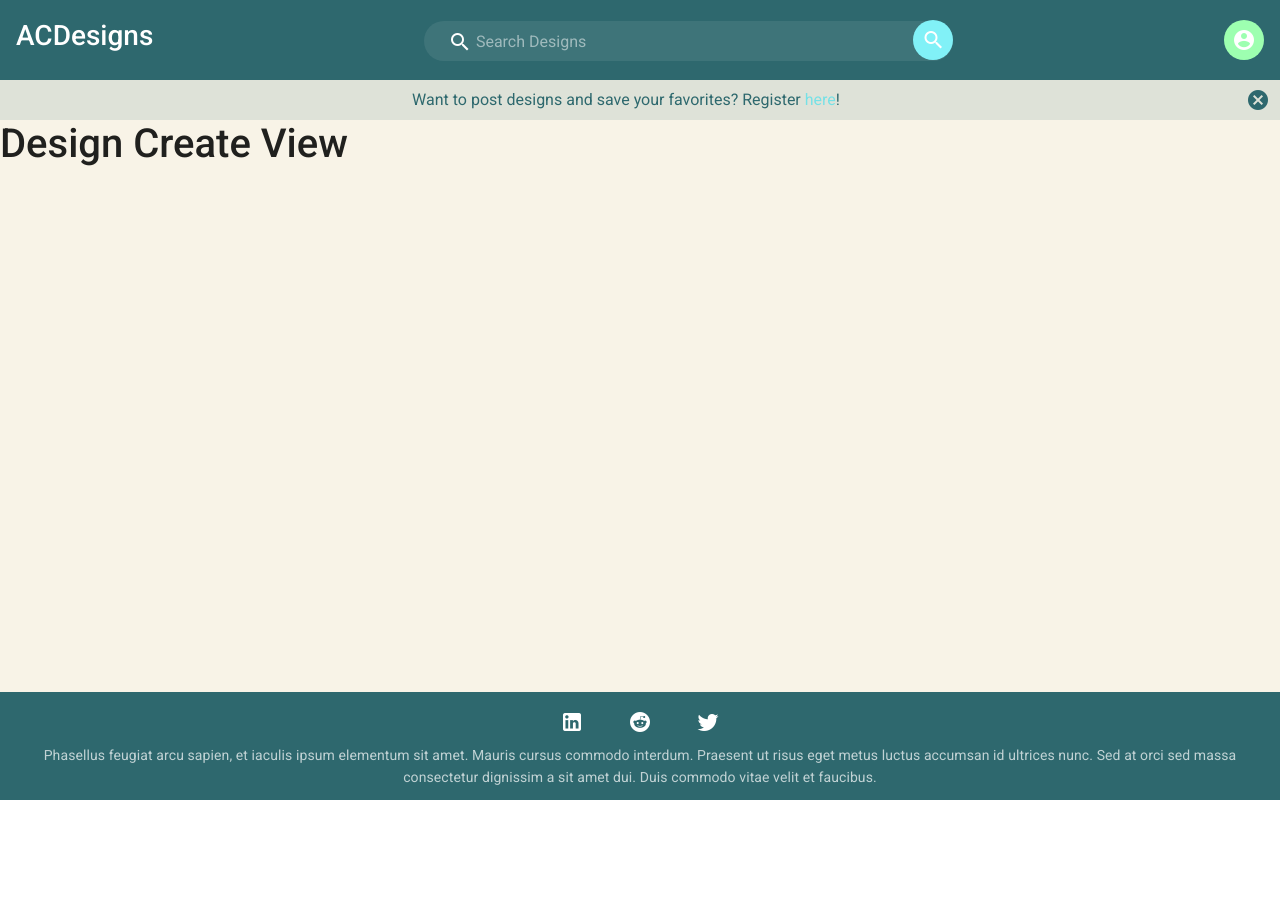
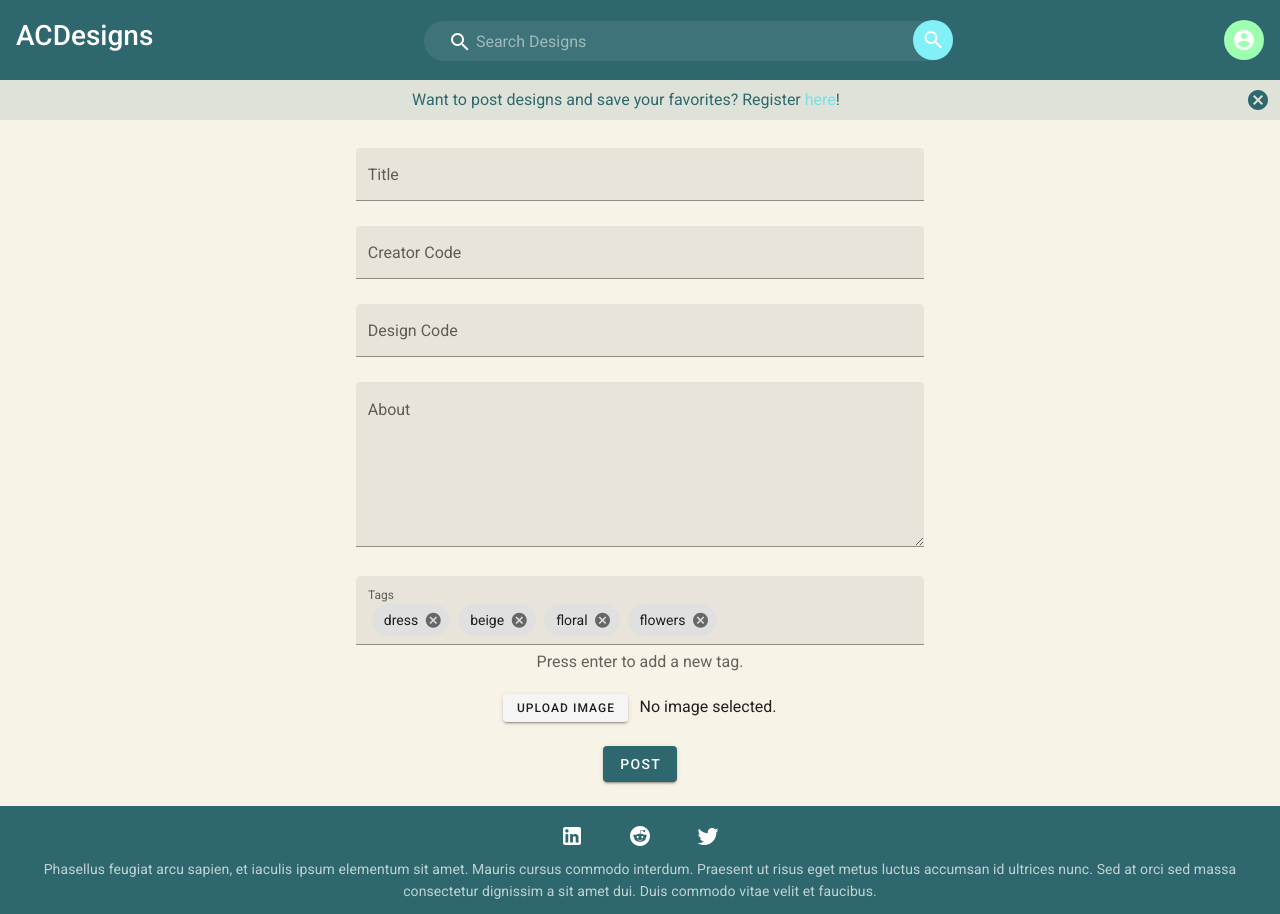
Before and after one commit to ShelbyKone/ACDesigns, a Vue app in the folder acdesigns/: page /design-create in a window 1280 px wide. Before the commit the page ends 800 px from the top, so only its background shows below. Built offline with nearby package versions, Linux system fonts and the light colour scheme.

Commit message:
ui changes

```diff
--- a/acdesigns/src/components/Navbar.vue
+++ b/acdesigns/src/components/Navbar.vue
@@ -60,6 +60,11 @@
             </v-btn>
           </v-list-item>
           <v-list-item v-if="$store.state.isLoggedIn">
+            <v-btn to="/design-create" text block>
+              <span>Post Design</span>
+            </v-btn>
+          </v-list-item>
+          <v-list-item v-if="$store.state.isLoggedIn">
             <v-btn to="/profile" text block>
               <span>Profile</span>
             </v-btn>
--- a/acdesigns/src/views/Auth/Login.vue
+++ b/acdesigns/src/views/Auth/Login.vue
@@ -2,7 +2,7 @@
   <v-container>
     <v-row class="justify-center mt-12">
       <v-col class="col-md-6" align="center">
-        <v-card flat class="rounded-0">
+        <v-card class="rounded-0">
           <v-card-title class="justify-center text-h3"
             >Login</v-card-title
           >
--- a/acdesigns/src/views/Auth/Register.vue
+++ b/acdesigns/src/views/Auth/Register.vue
@@ -2,7 +2,7 @@
   <v-container>
     <v-row class="justify-center mt-12">
       <v-col class="col-md-6" align="center">
-        <v-card flat class="rounded-0">
+        <v-card class="rounded-0">
           <v-card-title class="justify-center text-h3"
             >Register</v-card-title
           >
--- a/acdesigns/src/views/Design/Design.vue
+++ b/acdesigns/src/views/Design/Design.vue
@@ -1,11 +1,134 @@
 <template>
-  <div>
-    <h1>Design View</h1>
-  </div>
+  <v-container class="my-4">
+    <v-row class="justify-center">
+      <v-col
+        class="col-md-8 col-lg-6 col-xl-6"
+        :align="this.$vuetify.breakpoint.mdAndUp ? 'left' : 'center'"
+      >
+        <v-card max-width="500" class="rounded-0">
+          <v-card-title class="justify-center">{{ title }}</v-card-title>
+          <v-card-subtitle class="pb-2 text-center">{{
+            designId
+          }}</v-card-subtitle>
+          <v-img :src="imageURL" :aspect-ratio="16 / 9" width="500"> </v-img>
+          <v-card-text>
+            <div class="text-center">
+              <v-chip
+                v-for="(tag, index) in tags"
+                v-bind:key="index"
+                class="ma-1"
+                x-small
+              >
+                <router-link to="/search" class="dark--text">
+                  {{ tag }}
+                </router-link>
+              </v-chip>
+            </div>
+          </v-card-text>
+        </v-card>
+      </v-col>
+      <v-col
+        class="col-md-4 col-lg-3 col-xl-3"
+        :align="this.$vuetify.breakpoint.mdAndUp ? 'right' : 'center'"
+      >
+        <v-card max-width="250" class="rounded-0" align="center">
+          <v-card-text class="py-9">
+            <v-img
+              :src="imageURL2"
+              class="rounded-circle"
+              :aspect-ratio="9 / 9"
+              width="150"
+            ></v-img>
+            <v-card-title class="justify-center"
+              ><router-link to="/profile">Username</router-link></v-card-title
+            >
+            <v-card-subtitle class="pb-0 text-center"
+              >1234-1234-1234</v-card-subtitle
+            >
+          </v-card-text>
+        </v-card>
+        <v-card
+          max-width="250"
+          class="rounded-0 mt-10"
+          align="center"
+        >
+          <v-row>
+            <v-col>
+              <v-card-text class="mt-1">
+                <v-tooltip bottom>
+                  <template v-slot:activator="{ on }">
+                    <v-btn
+                      color="secondary"
+                      class="elevation-3"
+                      v-on="on"
+                      dark
+                      fab
+                    >
+                      <v-icon dark> mdi-heart </v-icon>
+                    </v-btn>
+                  </template>
+                  <span>Favorite</span>
+                </v-tooltip>
+              </v-card-text>
+            </v-col>
+            <v-col class="ml-n16">
+              <v-card-text class="mt-n2">
+                <v-card-title class="justify-center">123</v-card-title>
+                <v-card-subtitle class="pb-0 text-center">
+                  Favorites
+                </v-card-subtitle>
+              </v-card-text>
+            </v-col>
+          </v-row>
+        </v-card>
+      </v-col>
+    </v-row>
+    <v-row class="justify-center">
+      <v-col class="col-md-12 col-lg-9 col-xl-9" align="center">
+        <v-card class="rounded-0 mt-4" align="center">
+          <v-card-text
+            >Lorem ipsum dolor sit amet, consectetur adipiscing elit, sed do
+            eiusmod tempor incididunt ut labore et dolore magna aliqua. Ut enim
+            ad minim veniam, quis nostrud exercitation ullamco laboris nisi ut
+            aliquip ex ea commodo consequat.</v-card-text
+          >
+        </v-card>
+        <v-expansion-panels>
+        <v-expansion-panel class="mt-4 white">
+          <v-expansion-panel-header> Comments </v-expansion-panel-header>
+          <v-expansion-panel-content>
+          </v-expansion-panel-content>
+        </v-expansion-panel>
+        </v-expansion-panels>
+      </v-col>
+    </v-row>
+  </v-container>
 </template>
 
 <script>
 export default {
   name: "Design",
+  data: function () {
+    return {
+      title: "Flower Dress",
+      imageURL:
+        "https://i.pinimg.com/originals/bf/61/74/bf61742604dafed27f29956362eb7bc7.jpg",
+      imageURL2:
+        "https://cdn.vox-cdn.com/thumbor/ODdbH80D3RbvdrAkjvKBkYVnWiM=/0x0:1280x720/1200x800/filters:focal(538x258:742x462)/cdn.vox-cdn.com/uploads/chorus_image/image/66760053/EXWjbofU4AAS42b.0.jpg",
+      designId: "1234-1234-1234",
+      tags: [
+        "dress",
+        "beige",
+        "floral",
+        "flowers",
+        "modern inspiration",
+        "belt",
+        "animal crossing",
+        "tan",
+        "tulips",
+        "summer",
+      ],
+    };
+  },
 };
 </script>
--- a/acdesigns/src/views/Design/DesignCreate.vue
+++ b/acdesigns/src/views/Design/DesignCreate.vue
@@ -1,11 +1,81 @@
 <template>
-  <div>
-    <h1>Design Create View</h1>
-  </div>
+  <v-container>
+    <v-row class="justify-center mt-1">
+      <v-col class="col-md-6" align="center">
+        <v-form class="mb-3">
+          <v-text-field label="Title" color="dark" filled dense clearable>
+          </v-text-field>
+          <v-text-field
+            label="Creator Code"
+            color="dark"
+            filled
+            dense
+            clearable
+          >
+          </v-text-field>
+          <v-text-field label="Design Code" color="dark" filled dense clearable>
+          </v-text-field>
+          <v-textarea
+            name="input-7-1"
+            label="About"
+            color="dark"
+            filled
+            flat
+          ></v-textarea>
+          <v-combobox
+            v-model="tags"
+            :items="items"
+            chips
+            label="Tags"
+            multiple
+            color="dark"
+            append-icon=""
+            filled
+          >
+            <template v-slot:selection="{ attrs, item, select, selected }">
+              <v-chip
+                v-bind="attrs"
+                :input-value="selected"
+                close
+                @click="select"
+                @click:close="remove(item)"
+              >
+                {{ item }}
+              </v-chip>
+            </template>
+          </v-combobox>
+          <p class="text--secondary mt-n6">Press enter to add a new tag.</p>
+          <div class="mt-5">
+            <v-btn small>Upload Image</v-btn>
+            <span class="ml-3">No image selected.</span>
+          </div>
+          <div class="mt-6">
+            <v-btn color="dark" dark>Post</v-btn>
+          </div>
+        </v-form>
+      </v-col>
+    </v-row>
+  </v-container>
 </template>
 
 <script>
 export default {
   name: "DesignCreate",
+  data: function () {
+    return {
+      tags: [
+        "dress",
+        "beige",
+        "floral",
+        "flowers",
+      ],
+    };
+  },
+  methods: {
+    remove(item) {
+      this.tags.splice(this.tags.indexOf(item), 1);
+      this.tags = [...this.tags];
+    },
+  },
 };
 </script>
--- a/acdesigns/src/views/Design/DesignEdit.vue
+++ b/acdesigns/src/views/Design/DesignEdit.vue
@@ -1,11 +1,81 @@
 <template>
-  <div>
-    <h1>Design Edit View</h1>
-  </div>
+  <v-container>
+    <v-row class="justify-center mt-1">
+      <v-col class="col-md-6" align="center">
+        <v-form class="mb-3">
+          <v-text-field label="Title" color="dark" filled dense clearable>
+          </v-text-field>
+          <v-text-field
+            label="Creator Code"
+            color="dark"
+            filled
+            dense
+            clearable
+          >
+          </v-text-field>
+          <v-text-field label="Design Code" color="dark" filled dense clearable>
+          </v-text-field>
+          <v-textarea
+            name="input-7-1"
+            label="About"
+            color="dark"
+            filled
+            flat
+          ></v-textarea>
+          <v-combobox
+            v-model="tags"
+            :items="items"
+            chips
+            label="Tags"
+            multiple
+            color="dark"
+            append-icon=""
+            filled
+          >
+            <template v-slot:selection="{ attrs, item, select, selected }">
+              <v-chip
+                v-bind="attrs"
+                :input-value="selected"
+                close
+                @click="select"
+                @click:close="remove(item)"
+              >
+                {{ item }}
+              </v-chip>
+            </template>
+          </v-combobox>
+          <p class="text--secondary mt-n6">Press enter to add a new tag.</p>
+          <div class="mt-5">
+            <v-btn small>Upload Image</v-btn>
+            <span class="ml-3">No image selected.</span>
+          </div>
+          <div class="mt-6">
+            <v-btn color="dark" dark>Update</v-btn>
+          </div>
+        </v-form>
+      </v-col>
+    </v-row>
+  </v-container>
 </template>
 
 <script>
 export default {
   name: "DesignEdit",
+  data: function () {
+    return {
+      tags: [
+        "dress",
+        "beige",
+        "floral",
+        "flowers",
+      ],
+    };
+  },
+  methods: {
+    remove(item) {
+      this.tags.splice(this.tags.indexOf(item), 1);
+      this.tags = [...this.tags];
+    },
+  },
 };
 </script>
--- a/acdesigns/src/views/Home.vue
+++ b/acdesigns/src/views/Home.vue
@@ -26,7 +26,7 @@
         </v-row>
         <v-row class="mx-auto" justify="center">
           <DesignCard
-            v-for="n in 10"
+            v-for="n in 8"
             v-bind:key="n"
             :title="title"
             :imageURL="imageURL"
@@ -59,7 +59,7 @@ export default {
       title: "Flower Dress",
       imageURL:
         "https://i.pinimg.com/originals/bf/61/74/bf61742604dafed27f29956362eb7bc7.jpg",
-      designId: "1234",
+      designId: "1234-1234-1234",
       tags: [
         "dress",
         "beige",
```
Also changed, not shown: acdesigns/src/components/DesignCard.vue (+6 -5 lines).
